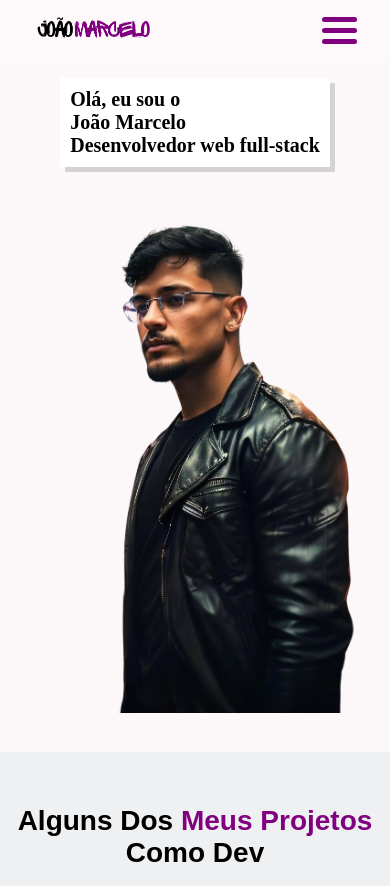
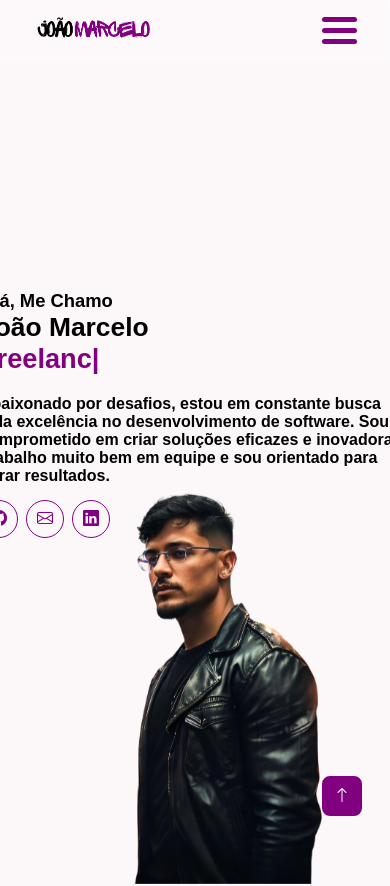
Before and after one commit to JohnnyNWT/my-portfolio, a React (Create React App) app: page / in a window 390 px wide. Shown: the top 886 px of the page. Built offline with nearby package versions, Linux system fonts and the light colour scheme; the HTML template or start-up script is replaced by a standard one.

Commit message:
FEAT: atualizando home page

```diff
--- a/package.json
+++ b/package.json
@@ -12,7 +12,8 @@
     "bootstrap-icons": "^1.10.3",
     "react": "^18.2.0",
     "react-dom": "^18.2.0",
-    "react-scripts": "0.9.5"
+    "react-scripts": "0.9.5",
+    "react-type-animation": "^3.2.0"
   },
   "devDependencies": {
     "gh-pages": "^5.0.0"
--- a/src/css/Home.css
+++ b/src/css/Home.css
@@ -1,7 +1,21 @@
 .img-home {
+  animation: flatImage 4s ease-in-out infinite;
   width: 40vw;
   position: relative;
   bottom: 50px;
+  left: 270px;
+}
+
+@keyframes flatImage {
+  0% {
+    transform: translateY(0);
+  }
+  50% {
+    transform: translateY(-2.4rem);
+  }
+  100% {
+    transform: translateY(0);
+  }
 }
 
 .container-home {
@@ -10,19 +24,120 @@
   background-color: #FCF7F8;
 }
 
-.container-info {
+.home-info {
   position: absolute;
-  top: 200px;
-  left: 100px;
-  height: 120px;
+  top: 230px;
+  left: 35px;
+  width: 800px;
+}
+
+.text-home {
+  font-size: 2rem;
+  font-weight: 800;
+  font-family: "Poppins", sans-serif;
+}
+
+.text-home2 {
+  font-size: 2.75rem;
+  font-weight: 800;
+  font-family: "Poppins", sans-serif;
+}
+
+.paragraph {
+  font-family: "Poppins", sans-serif;
+  font-size: 1.5rem;
+  font-weight: 600;
+  margin-top: 20px;
+}
+
+.highlights {
+  font-family: "Poppins", sans-serif;
+  font-size: 2.5rem;
+  font-weight: 800;
+  color: #800080;
+}
+
+.icon-home {
+  border-radius: 50%;
+  border: 2px solid #800080;
+  width: 40px;
+  height: 40px;
+  transition: .5s;
+  color: #800080;
+  display: flex;
+  align-items: center;
+  justify-content: center;
+  cursor: pointer;
+}
+
+.icon-home:hover {
+  background: #800080;
+  color: white;
+  box-shadow: 0 0 .5rem #800080;
+}
+
+.container-social-icons {
+  display: flex;
+  gap: 8px;
+  margin-top: 15px;
+}
+
+.iconTop {
+  position: fixed;
+  right: 1.75rem;
+  bottom: 1.75rem;
+  border: 2px solid #800080;
+  width: 40px;
+  height: 40px;
+  background-color: #800080;
+  display: flex;
+  text-align: center;
+  justify-content: center;
+  align-items: center;
+  border-radius: 8px;
+  cursor: pointer;
+  transition: 0.5s ease;
+  z-index: 999;
+}
+
+.iconTop i {
+  color: white;
+}
+
+.iconTop:hover {
+  box-shadow: 0 0 .5rem #800080;
+}
+
+@media (max-width: 1400px) {
+  .text-home {
+    font-size: 1.75rem;
+  }
+
+  .text-home2 {
+    font-size: 2rem;
+  }
+
+  .highlights {
+    font-size: 2rem;
+  }
+
+  .paragraph {
+    /* font-size: 1rem; */
+  }
+
+  .home-info {
+    width: 600px;
+  }
 }
 
 @media (max-width: 1024px) {
   .container-home {
     display: flex;
+    flex-direction: column-reverse;
     align-items: center;
-    justify-content: center;
-    flex-direction: column-reverse;
+    gap: 10rem;
+    height: 1200px;
+    padding-top: 6rem;
   }
 
   .container-info {
@@ -32,34 +147,75 @@
 
   .img-home {
     width: 50vw;
-    bottom: 100px;
+    bottom: 250px;
+    left: 0;
   }
+
   .container-info {
     height: 20%;
+  }
+
+  .home-info {
+    position: relative;
+    top: 0;
+    left: 0;
   }
 }
 
 @media (max-width: 768px){
-  .container-info {
-    margin-top: 18vw;
-  }
   .img-home {
     width: 70vw;
-    bottom: 10vw;
   }
+
+  .home-info {
+    width: 465px;
+  }
+
+  .icon-home {
+    width: 38px;
+    height: 38px;
+    border: 1px solid #800080;
+  }
+
   .text-home {
     font-size: 1.50rem;
+  }
+
+  .text-home {
+    font-size: 1.25rem;
+  }
+
+  .text-home2 {
+    font-size: 1.80rem;
+  }
+
+  .highlights {
+    font-size: 1.75rem;
+  }
+
+  .paragraph {
+    font-size: 1rem;
   }
 }
 
 @media (max-width: 576px){
+  .img-home {
+    width: 80vw;
+  }
+
   .text-home {
-    font-size: 1.25rem;
+    font-size: 1.15rem;
   }
-  .img-home {
-    width: 100vw;
+
+  .text-home2 {
+    font-size: 1.65rem;
   }
-  .container-info {
-    margin-top: 20vw;
+
+  .highlights {
+    font-size: 1.70rem;
+  }
+
+  .home-info {
+    width: 430px;
   }
 }
--- a/src/pages/Home.jsx
+++ b/src/pages/Home.jsx
@@ -1,5 +1,6 @@
 import React from 'react';
 import minhaImgIA from '../images/joao-marcelo-IA.png';
+import { TypeAnimation } from 'react-type-animation';
 import 'bootstrap-icons/font/bootstrap-icons.css';
 import "../css/Home.css"
 
@@ -13,7 +14,7 @@ class Home extends React.Component {
   componentDidMount() {
     const intersectionObserver = new IntersectionObserver((entries) => {
       entries.forEach((entry) => {
-        if(entry.isIntersecting) {
+        if (entry.isIntersecting) {
           entry.target.classList.add('show');
         } else {
           entry.target.classList.remove('show');
@@ -31,15 +32,52 @@ class Home extends React.Component {
   }
 
   render() {
-    return(
-      <div id='Home' className="container-home">
-        <img src={ minhaImgIA } alt="Joao Marcelo IA" className="img-home hidden" ref={this.homeImgRef}/>
-        <div className="container-info hidden" ref={this.homeDivRef}>
-          <h1 className="text-home">Olá, eu sou o</h1>
-          <h1 className="text-home">João Marcelo</h1>
-          <h2 className="text-home">Desenvolvedor web full-stack</h2>
+    return (
+      <div id="Home" className="container-home">
+        <img src={minhaImgIA} alt="Joao Marcelo IA" className="img-home hidden" ref={this.homeImgRef} />
+        <div className="home-info hidden" ref={this.homeDivRef}>
+          <h3 className="text-home">Olá, Me Chamo</h3>
+          <h1 className="text-home2">João Marcelo</h1>
+          <TypeAnimation
+            sequence={[
+              `Desenvolvedor de Software!`,
+              1500,
+              'Designer!',
+              1500,
+              'Freelancer!',
+              1500,
+              'Analista de Dados!',
+              1500
+            ]}
+            className="highlights"
+            wrapper="span"
+            speed={50}
+            repeat={Infinity}
+          />
+          <p className="paragraph">
+            Apaixonado por desafios, estou em constante busca pela excelência no desenvolvimento de software.
+            Sou comprometido em criar soluções eficazes e inovadoras.
+            Trabalho muito bem em equipe e sou orientado para gerar resultados.
+          </p>
+
+          <div className="container-social-icons">
+            <a href="https://github.com/JohnnyNWT" target="_blank" className="icon-home">
+              <i className="bi bi-github"></i>
+            </a>
+            <a href="mailto:jooaaooskt@gmail.com" target="_blank" className="icon-home">
+              <i className="bi bi-envelope"></i>
+            </a>
+            <a href="https://www.linkedin.com/in/johnnydev/" target="_blank" className="icon-home">
+              <i className="bi bi-linkedin"></i>
+            </a>
+          </div>
         </div>
-      </div>
+        <a href="#Home">
+          <div className="iconTop">
+            <i class="bi bi-arrow-up"></i>
+          </div>
+        </a>
+        </div>
     );
   }
 }
```
Also changed, not shown: 1 other file (tests, documents, lock files or other folders).
